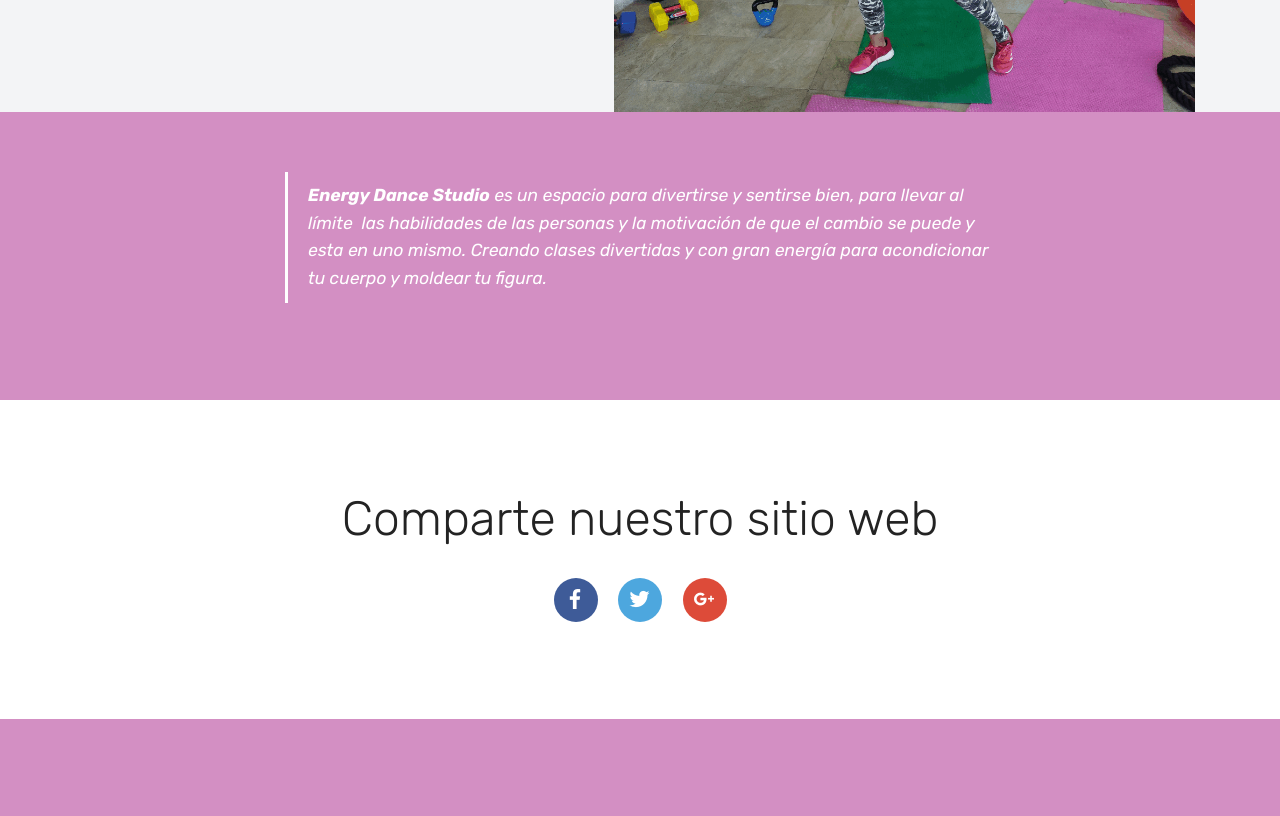
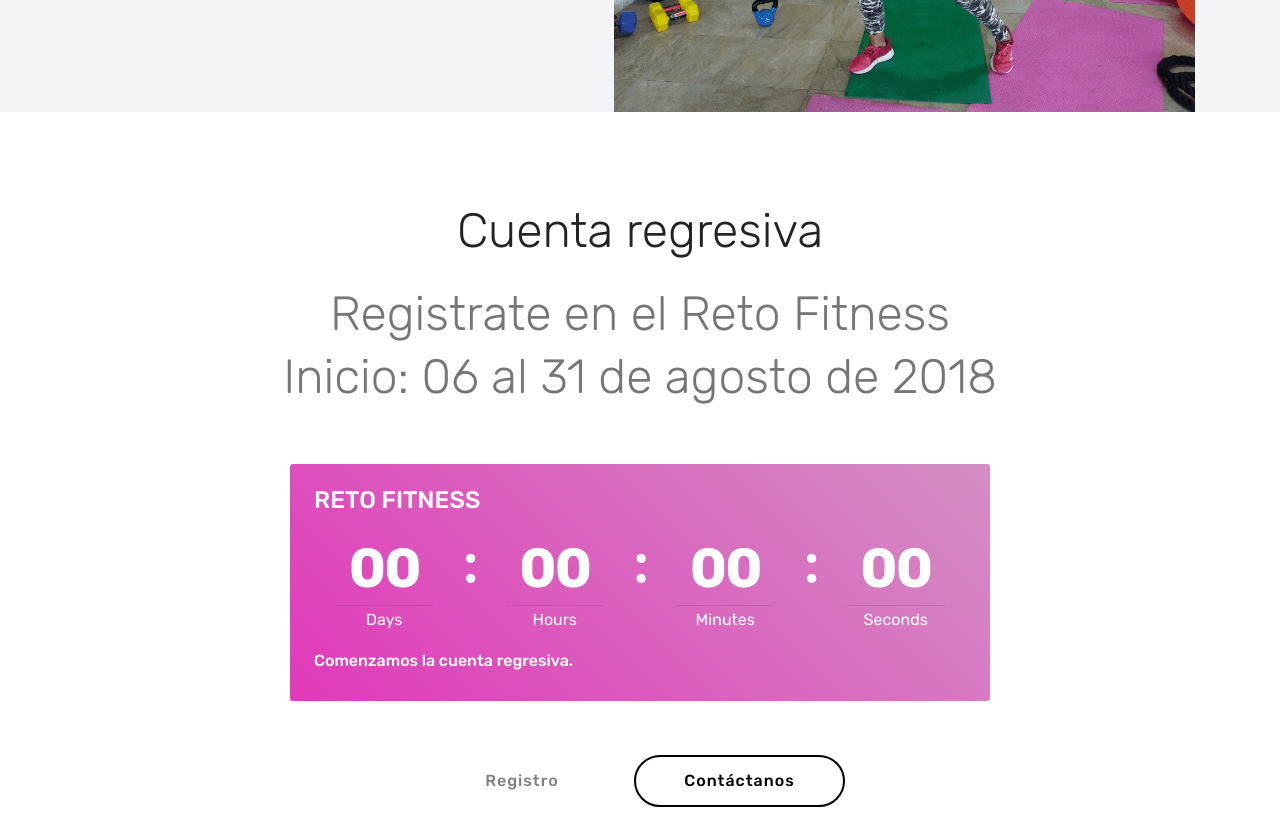
Before and after one commit to energy-dance-studio/energy-dance-studio.github.io, a plain HTML site: page index.html in a window 1280 px wide. Shown: the part 1123-1939 px from the top of the page. Drawn offline with Linux system fonts and the light colour scheme; files whose address does not match are found by name.

Commit message:
Update index.html

```diff
--- a/index.html
+++ b/index.html
@@ -126,7 +126,7 @@
     </div>
 </section>
 
-<!--<section class="countdown2 cid-qXrDJm8ZZR" id="countdown2-f">
+<section class="countdown2 cid-qXrDJm8ZZR" id="countdown2-f">
 
 
 
@@ -135,21 +135,21 @@
     <div class="container">
         <h2 class="mbr-section-title pb-3 align-center mbr-fonts-style display-2">
             Cuenta regresiva</h2>
-        <h3 class="mbr-section-subtitle align-center mbr-fonts-style display-2">Registrate en el Reto Fitness<br>Inicio: 01 al 31 de agosto de 2018</h3>
+        <h3 class="mbr-section-subtitle align-center mbr-fonts-style display-2">Registrate en el Reto Fitness<br>Inicio: 06 al 31 de agosto de 2018</h3>
     </div>
     <div class="container pt-5 mt-2">
         <div class=" countdown-cont align-center p-4">
             <div class="event-name align-left mbr-white ">
                 <h4 class="mbr-fonts-style display-5">RETO FITNESS</h4>
             </div>
-            <div class="countdown align-center py-2" data-due-date="2018/08/01">
+            <div class="countdown align-center py-2" data-due-date="2018/08/06">
             </div>
             <div class="daysCountdown" title="Days"></div>
             <div class="hoursCountdown" title="Hours"></div>
             <div class="minutesCountdown" title="Minutes"></div>
             <div class="secondsCountdown" title="Seconds"></div>
             <div class="event-date align-left mbr-white">
-                <h5 class="mbr-fonts-style display-7">2018/07/30 - Comenzamos la cuenta regresiva.</h5>
+                <h5 class="mbr-fonts-style display-7">Comenzamos la cuenta regresiva.</h5>
             </div>
         </div>
 
@@ -158,7 +158,7 @@
                 <a class="btn btn-black-outline display-4" href="index.html#form1-9">Contáctanos</a></div>
         </div>
     </div>
-</section>-->
+</section>
 
 <section class="mbr-section article content1 cid-qXrjzROYVt" id="content2-3">
 
```
